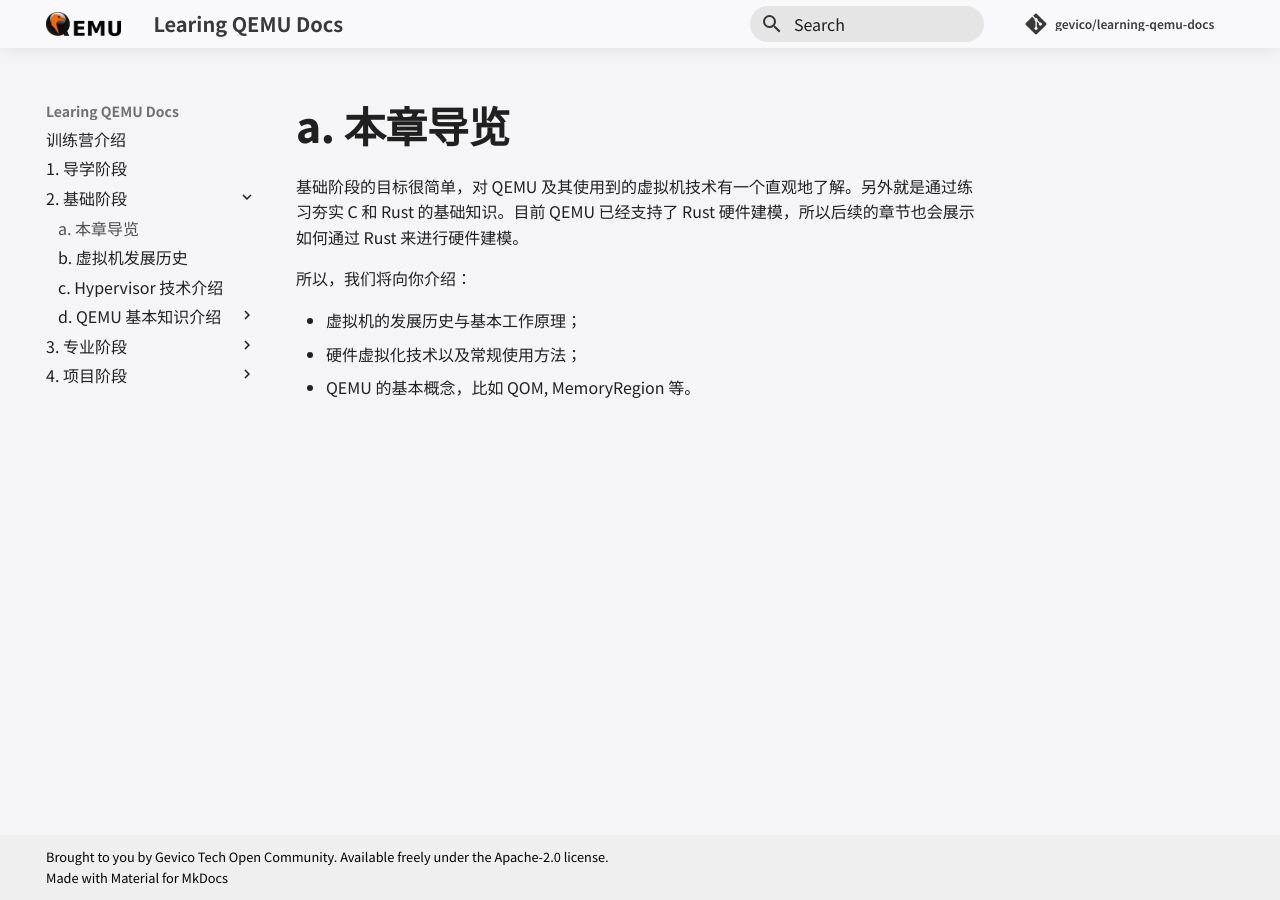
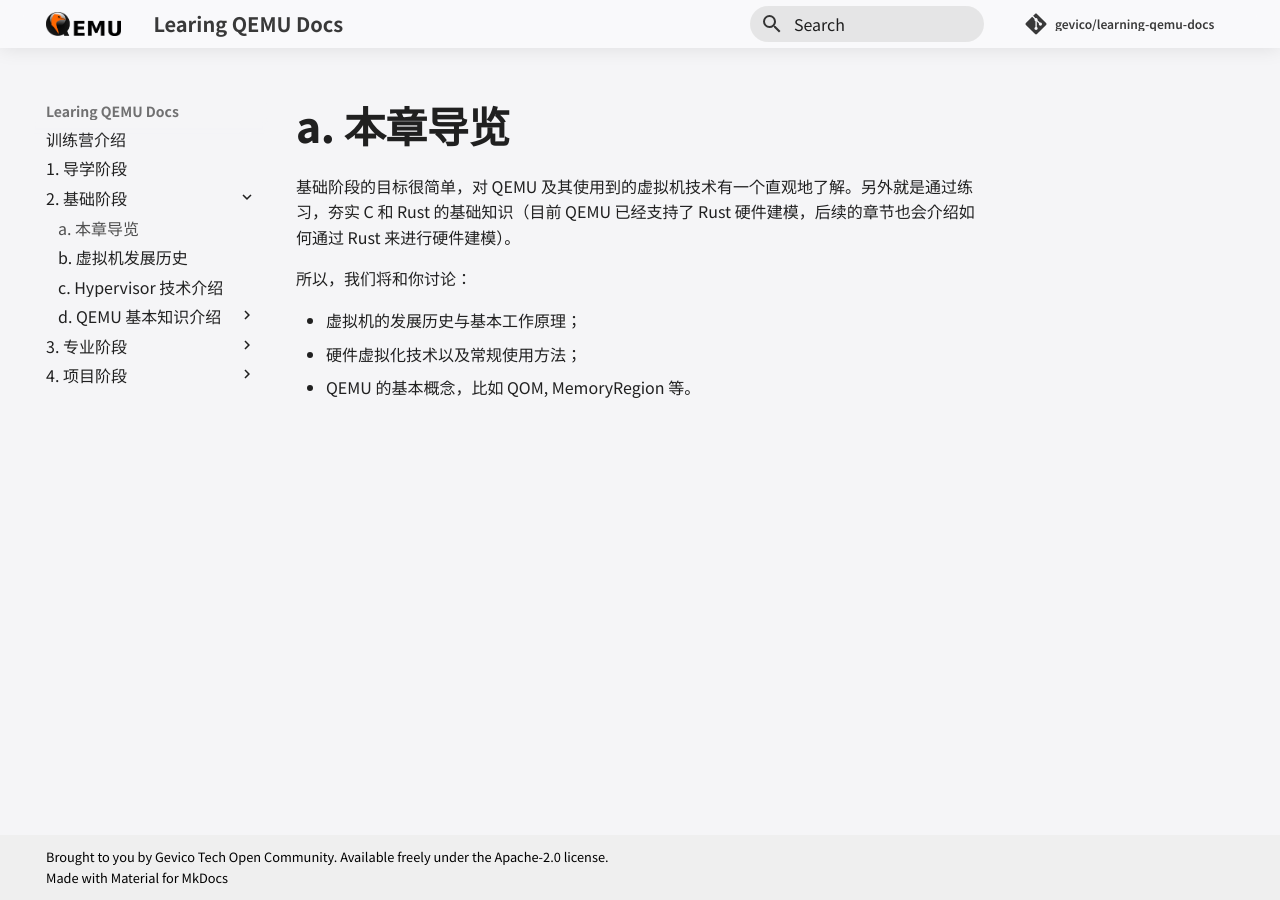
Before and after one commit to zevorn/learning-qemu-docs, an MkDocs documentation site: the page built from docs/ch1/index.md, in a window 1280 px wide. Built offline with MkDocs 1.6.1 and Material for MkDocs 9.7.7, drawn with Linux system fonts in a browser that asks for light colours; comment, search, counter and statistics services are not loaded.

Commit message:
docs: update ch1/index.md

```diff
--- a/docs/ch1/index.md
+++ b/docs/ch1/index.md
@@ -1,7 +1,7 @@
 
-基础阶段的目标很简单，对 QEMU 及其使用到的虚拟机技术有一个直观地了解。另外就是通过练习夯实 C 和 Rust 的基础知识。目前 QEMU 已经支持了 Rust 硬件建模，所以后续的章节也会展示如何通过 Rust 来进行硬件建模。
+基础阶段的目标很简单，对 QEMU 及其使用到的虚拟机技术有一个直观地了解。另外就是通过练习，夯实 C 和 Rust 的基础知识（目前 QEMU 已经支持了 Rust 硬件建模，后续的章节也会介绍如何通过 Rust 来进行硬件建模）。
 
-所以，我们将向你介绍：
+所以，我们将和你讨论：
 
 - 虚拟机的发展历史与基本工作原理；
 - 硬件虚拟化技术以及常规使用方法；
--- a/mkdocs.yml
+++ b/mkdocs.yml
@@ -42,7 +42,7 @@ nav:
         - CPU 建模: ch2/sec4/cpu-model.md
         - 外设建模: ch2/sec4/peripheral-model.md
         - 中断建模: ch2/sec4/intr-model.md
-        - Rust 外设建模: ch2/sec4/rust-model.md
+        - Rust 建模: ch2/sec4/rust-model.md
     - f. QEMU 调试:
       - 远程调试: ch2/sec5/gdbstub.md
       - 日志调试: ch2/sec5/qemu-log.md
```
Also changed, not shown: docs/ch2/sec4/hardware-model.md (deleted).
